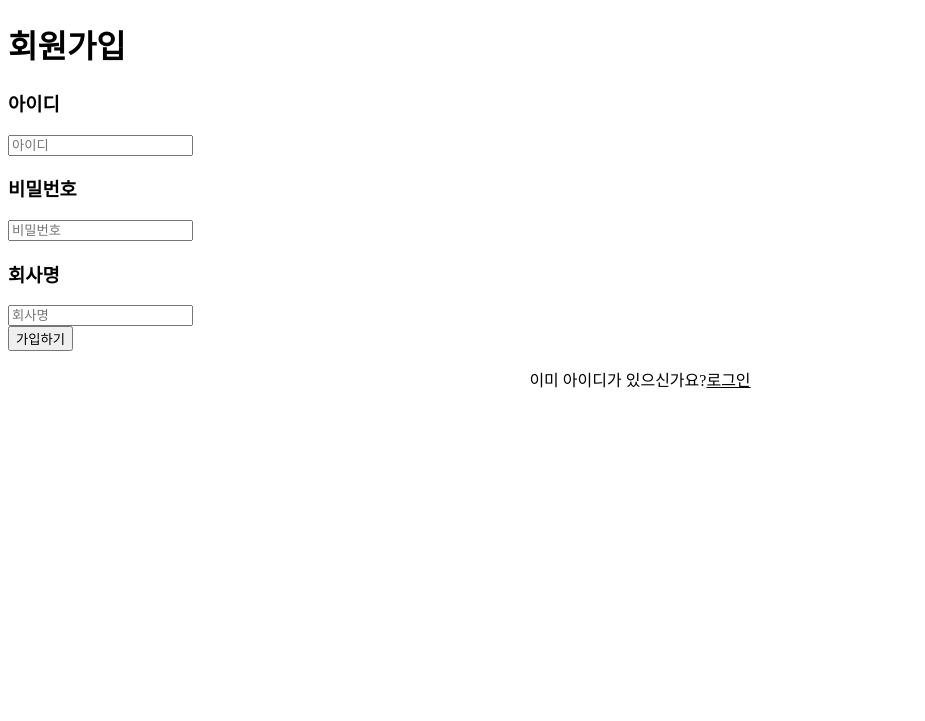
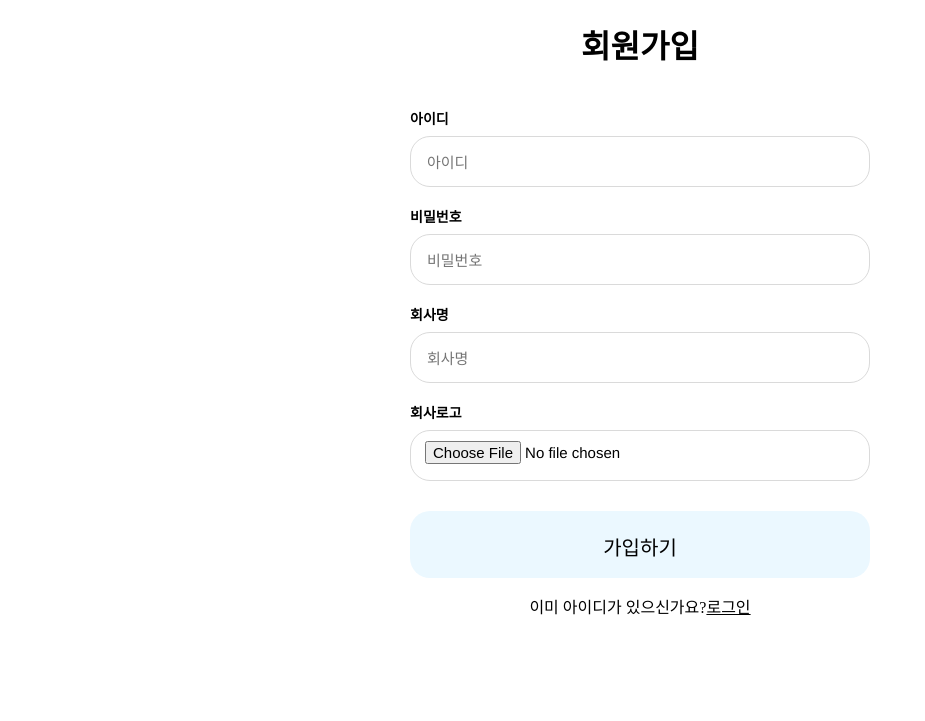
Before and after one commit to chaewonS/SMORE, a Django app: page /account/signup in a window 1280 px wide. Shown: the top 721 px of the page, without its empty margins (0-925 px from the left). Before the commit the page ends 388 px from the top, so only its background shows below. Run offline with Django 3.2, Linux system fonts and the light colour scheme; some web fonts are replaced.

Commit message:
[지영] - account 회사로고 model추가

```diff
--- a/Jiyoung/Smoreproject/settings.py
+++ b/Jiyoung/Smoreproject/settings.py
@@ -126,6 +126,9 @@ STATICFILES_DIRS = [
 
 STATIC_ROOT = os.path.join(BASE_DIR, 'static')
 
+MEDIA_ROOT = os.path.join(BASE_DIR, 'media')
+MEDIA_URL = '/media/'
+
 
 # Static files (CSS, JavaScript, Images)
 # https://docs.djangoproject.com/en/3.2/howto/static-files/
--- a/Jiyoung/Smoreproject/urls.py
+++ b/Jiyoung/Smoreproject/urls.py
@@ -15,13 +15,14 @@ Including another URLconf
 """
 from django.contrib import admin
 from django.urls import path
+from django.conf import settings
+from django.conf.urls.static import static
 from account import views as A
 from smore import views as S
-
 urlpatterns = [
     path('admin/', admin.site.urls),
     path('', A.home, name='home'),
     path('account/signup', A.signup, name="signup"),
     path('account/user_login/', A.user_login, name="user_login"),
     path('account/user_logout/',A.user_logout, name="user_logout"),
-]
+]+ static(settings.MEDIA_URL, document_root = settings.MEDIA_ROOT)
--- a/Jiyoung/account/models.py
+++ b/Jiyoung/account/models.py
@@ -4,3 +4,7 @@ from django.contrib.auth.models import AbstractUser
 
 class User(AbstractUser):
     company_name = models.CharField(max_length=50)
+    company_logo = models.ImageField(upload_to = "account/", blank = True, null=True)
+
+    def __str__(self):
+        return self.username
--- a/Jiyoung/account/templates/home.html
+++ b/Jiyoung/account/templates/home.html
@@ -10,6 +10,9 @@
     [로그인구현]
     {% if user.is_authenticated %}
     <h3>{{ user.company_name }}님 반갑습니다!</h3>
+    {% if user.company_logo %}
+    <img class="img" src="{{ user.company_logo.url }}" id="profileimg" width="180" height="180">
+    {% endif %}
     <a href="{% url 'user_logout' %}">
         <button>로그아웃</button>
     </a>
--- a/Jiyoung/account/templates/login.html
+++ b/Jiyoung/account/templates/login.html
@@ -1,9 +1,11 @@
+{% load static %}
 <!DOCTYPE html>
 <html lang="en">
 <head>
     <meta charset="UTF-8">
     <meta http-equiv="X-UA-Compatible" content="IE=edge">
     <meta name="viewport" content="width=device-width, initial-scale=1.0">
+    <link rel="stylesheet" href="{% static 'css/login.css' %}">
     <title>Document</title>
 </head>
 <body>
--- a/Jiyoung/account/templates/signup.html
+++ b/Jiyoung/account/templates/signup.html
@@ -1,9 +1,11 @@
+{% load static %}
 <!DOCTYPE html>
 <html lang="en">
 <head>
     <meta charset="UTF-8">
     <meta http-equiv="X-UA-Compatible" content="IE=edge">
     <meta name="viewport" content="width=device-width, initial-scale=1.0">
+    <link rel="stylesheet" href="{% static 'css/signup.css' %}">
     <title>Document</title>
 </head>
 <body>
@@ -44,6 +46,14 @@
                 </span>
             </div>
 
+            <!-- profileImg -->
+            <div>
+                <h3 class="join_title"><label for="company_logo">회사로고</label></h3>
+                <span class="box int_img">
+                    <input class="int" type="file" name="company_logo" accept="image/*"  maxlength="20" required>
+                </span>
+            </div>
+
             <!-- JOIN BTN-->
             <div class="btn_area">
                 <button id="btnJoin">
```
Also changed, not shown: Jiyoung/account/migrations/0001_initial.py.
